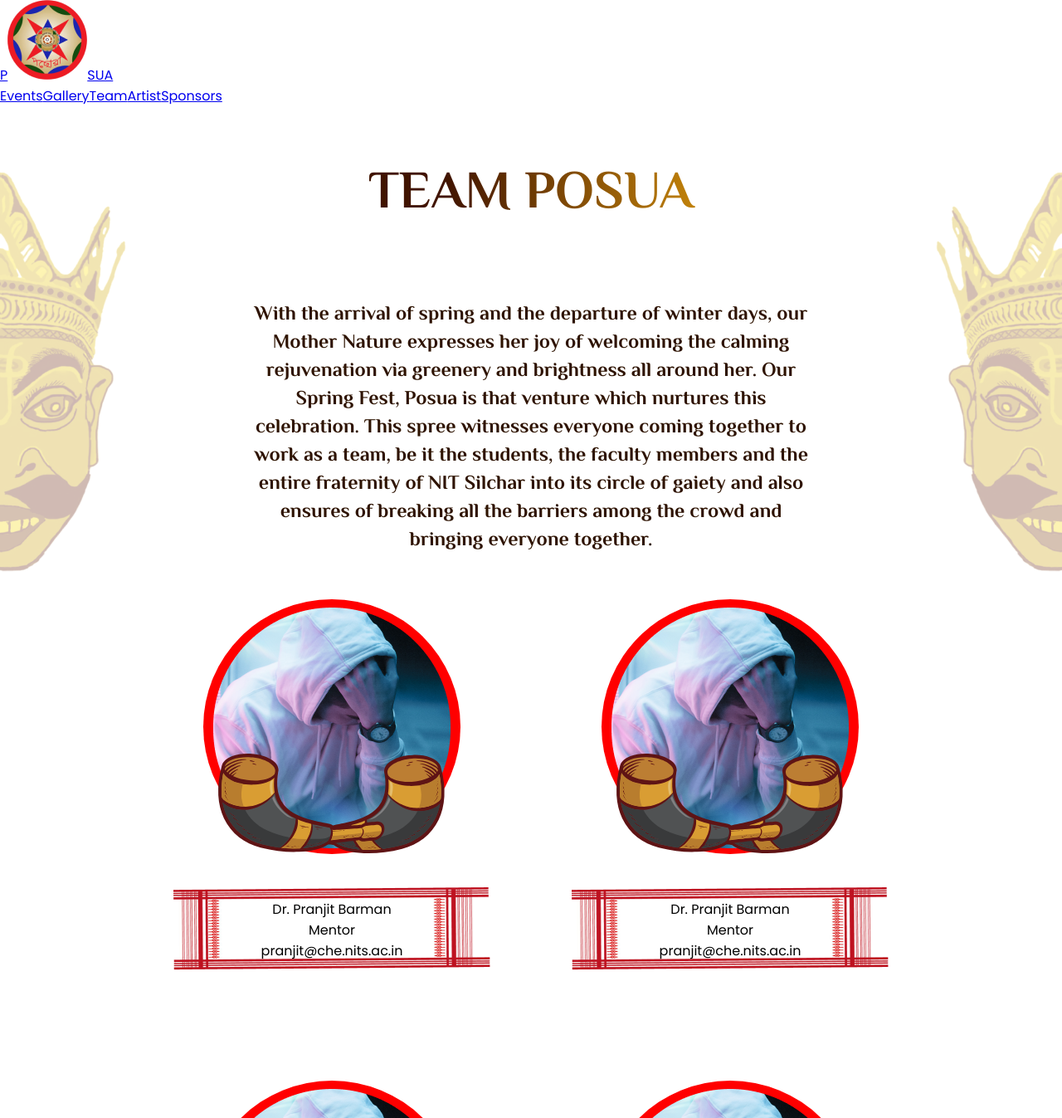
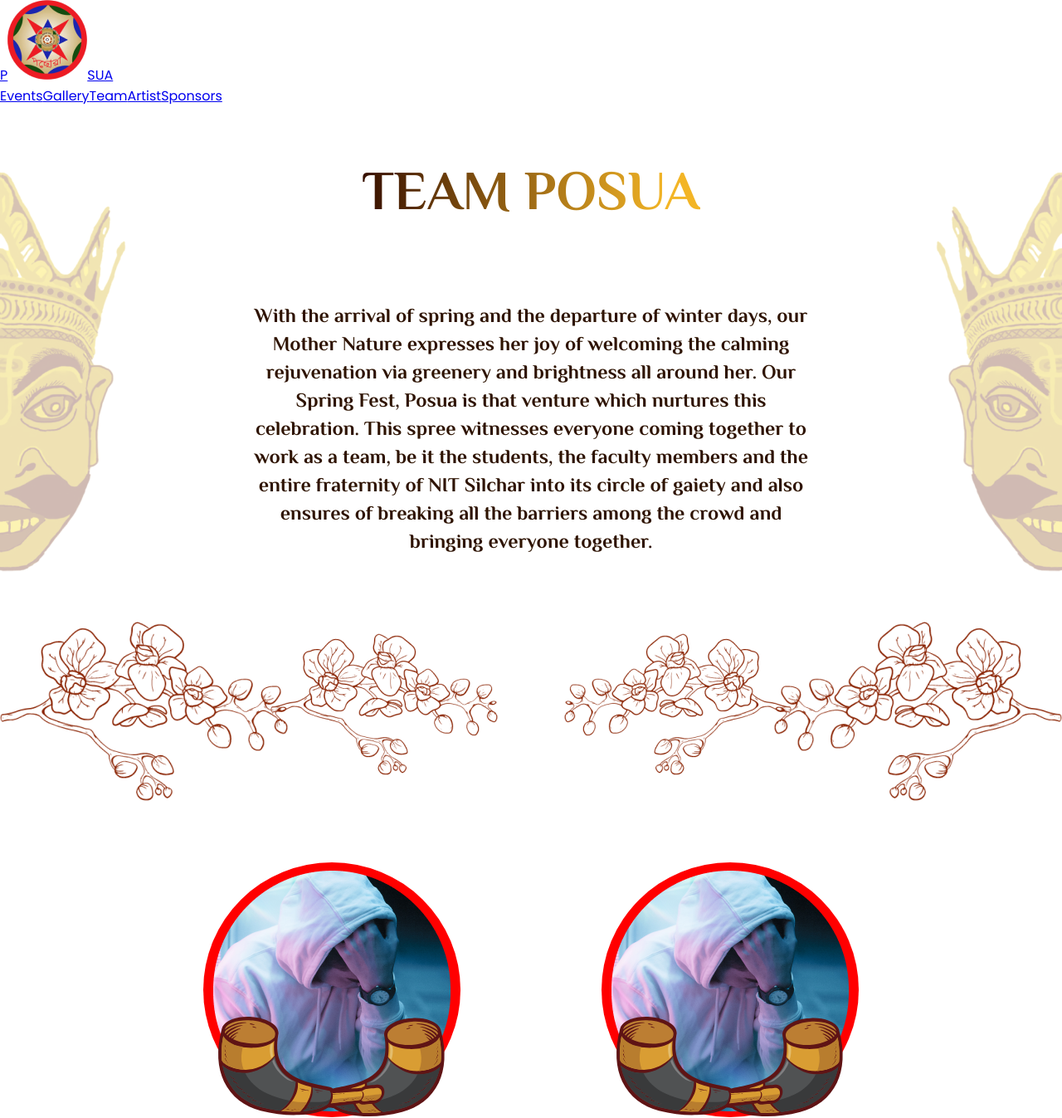
Before and after one commit to POSUA-NITS/Posua-2023, a React (Vite) app: page /teams in a window 1280 px wide. Shown: the top 1347 px of the page at 83% size. Built offline with nearby package versions, Linux system fonts and the light colour scheme.

Commit message:
updated teams landing

```diff
--- a/src/Components/Team/TeamPosuaWording/TeamPosuaWord.module.scss
+++ b/src/Components/Team/TeamPosuaWording/TeamPosuaWord.module.scss
@@ -7,18 +7,48 @@
 
 .containerflower {
   display: flex;
-  text-align: center;
   justify-content: space-between;
+  overflow: hidden;
+  // gap: 18rem;
+
+  .flower2 {
+    transform: rotateY(180deg) ;
+    transform: scale(1);
+    width: 2rem;
+    animation: move1 6s ease-in-out infinite;
+
+    // justify-self: flex-start;
+  }
+
+  .flower {
+
+    justify-self: flex-end;
+
+    animation: move2 6s ease-in-out infinite;
+
+  }
+
 }
+
 
 .WordingTeamPosua {
   h1 {
-    font-family: "Philosopher", sans-serif;
+    display: flex;
 
-    background: -webkit-linear-gradient(360deg, #411400 35.1%, #ffb70f 100.1%);
-    background-clip: text;
-    -webkit-text-fill-color: transparent;
-    font-size: 4rem;
+    font-size: 5.2vw;
+  font-family: "Philosopher", sans-serif;
+  font-weight: 700;
+  background-image: linear-gradient(90deg, #371000 0.1%, #f3b526 90.1%);
+  background-size: 100%;
+  -webkit-background-clip: text;
+  -moz-background-clip: text;
+  -webkit-text-fill-color: transparent;
+  -moz-text-fill-color: transparent;
+  }
+  .center{
+    display: flex;
+    align-items: center;
+    justify-content: center;
   }
   p {
     padding-top: 6rem;
@@ -41,32 +71,48 @@
 //   display: flex;
 //   justify-content: space-evenly;
 // }
-.flower2 {
-  inset-inline: 14.8rem;
-  transform: scale(-1);
-  transform: rotateY(180deg);
+
+
+@keyframes move1 {
+  0%,100%{
+      transform: translateX(0) ;
+  }
+  50%{
+      transform: translateX(2rem);
+  }
+
 }
 
-.flower {
-  inset-inline: -14.8rem;
+@keyframes move2 {
+  0%,100%{
+      transform: translateX(0) rotateY(180deg);
+  }
+  50%{
+      transform: translateX(-2rem)  rotateY(180deg);
+  }
+
 }
+
+
+@media only screen and (max-width: 1196px) {
+  .containerflower{
+    display: none;
+  }
+}
+
+
+
 
 @media only screen and (max-width: 400px) {
   .WordingMukha1 {
     display: none;
   }
+  .WordingMukha1 h1{
+    text-align: center;
+    }
+
   .WordingMukha2 {
     display: none;
-  }
-  .WordingTeamPosua {
-    display: flex;
-    text-align: center;
-  }
-  .h1 {
-    display: flex;
-  }
-  .containerTeamWordMukha {
-    display: flex;
   }
 
   .p {
--- a/src/Components/Team/TeamPosuaWording/TeamPosuaWording.jsx
+++ b/src/Components/Team/TeamPosuaWording/TeamPosuaWording.jsx
@@ -11,7 +11,9 @@
             <img src={Mukha} />
           </div>
           <div className={styles.WordingTeamPosua}>
+            <div className={styles.center}>
             <h1 className={styles.Heading}>TEAM POSUA</h1>
+            </div>
             <p>
               With the arrival of spring and the departure of winter days, our Mother
               Nature expresses her joy of welcoming the calming rejuvenation via greenery
@@ -27,14 +29,14 @@
           </div>
         </div>
 
-        {/* <div className={styles.containerflower}>
+        <div className={styles.containerflower}>
           <div className={styles.flower2}>
             <img src={flower} />
           </div>
           <div className={styles.flower}>
             <img src={flower} />
           </div>
-        </div> */}
+        </div>
       </div>
     </>
   );
```
Also changed, not shown: src/assets/flower.png.
